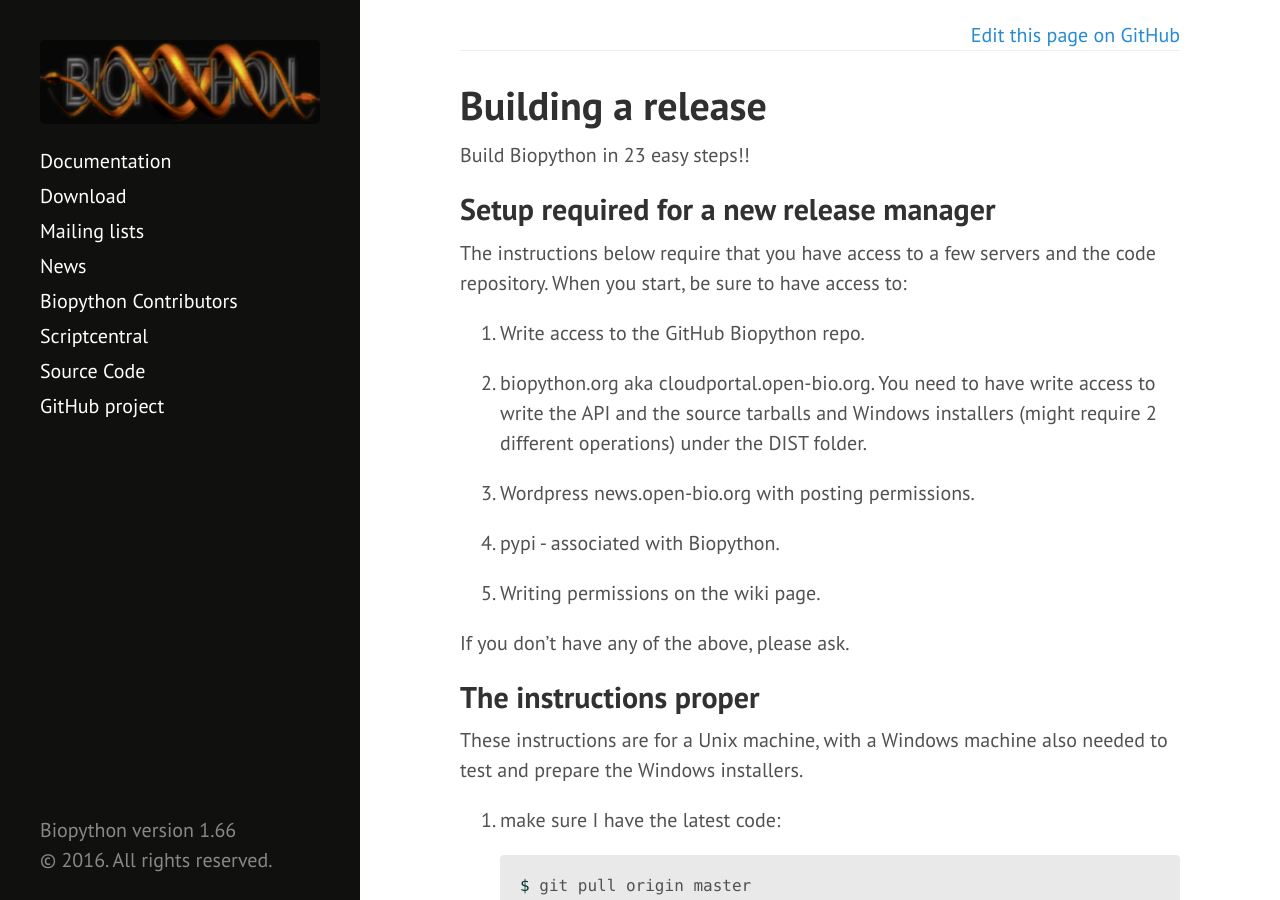
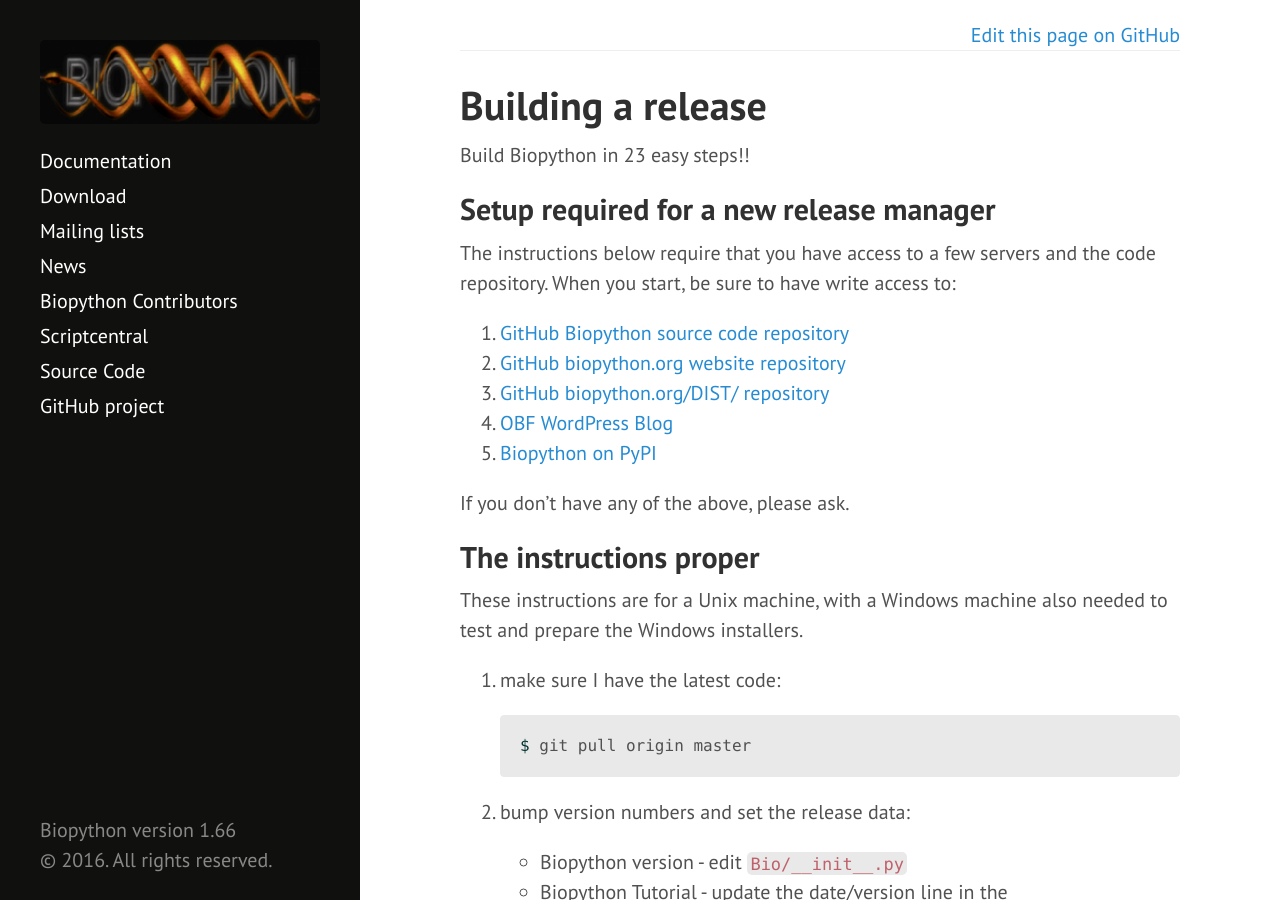
Before and after one commit to biopython/biopython.github.io, a Jekyll site: the page built from wiki/Building_a_release.md, in a window 1280 px wide and 900 px high. Built offline with Jekyll 4.4.1, drawn with Linux system fonts in a browser that asks for light colours.

Commit message:
Update with new website information
TODO: Update the main instructions which currently still refer to using
scp to copy files to the old cloudportal.open-bio.org machine which
used to host biopython.org

```diff
--- a/wiki/Building_a_release.md
+++ b/wiki/Building_a_release.md
@@ -10,19 +10,13 @@ Setup required for a new release manager
 ----------------------------------------
 
 The instructions below require that you have access to a few servers and
-the code repository. When you start, be sure to have access to:
+the code repository. When you start, be sure to have write access to:
 
-1. Write access to the GitHub Biopython repo.
-
-2. biopython.org aka cloudportal.open-bio.org. You need to have write
-access to write the API and the source tarballs and Windows installers
-(might require 2 different operations) under the DIST folder.
-
-3. Wordpress news.open-bio.org with posting permissions.
-
-4. pypi - associated with Biopython.
-
-5. Writing permissions on the wiki page.
+1. [GitHub Biopython source code repository](https://github.com/biopython/biopython)
+2. [GitHub biopython.org website repository](https://github.com/biopython/biopython.github.io)
+3. [GitHub biopython.org/DIST/ repository](https://github.com/biopython/DIST)
+4. [OBF WordPress Blog](https://news.open-bio.org)
+5. [Biopython on PyPI](https://pypi.python.org/pypi/biopython)
 
 If you don't have any of the above, please ask.
 
```
